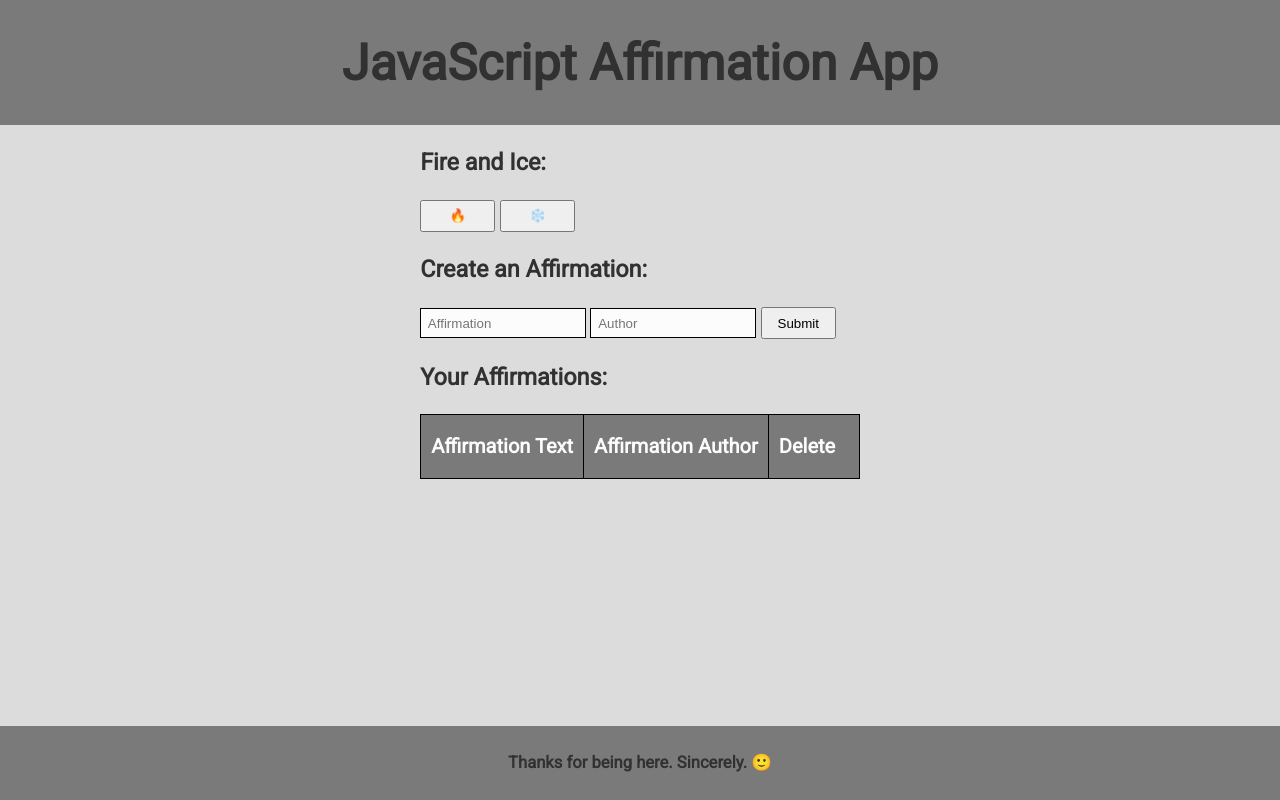
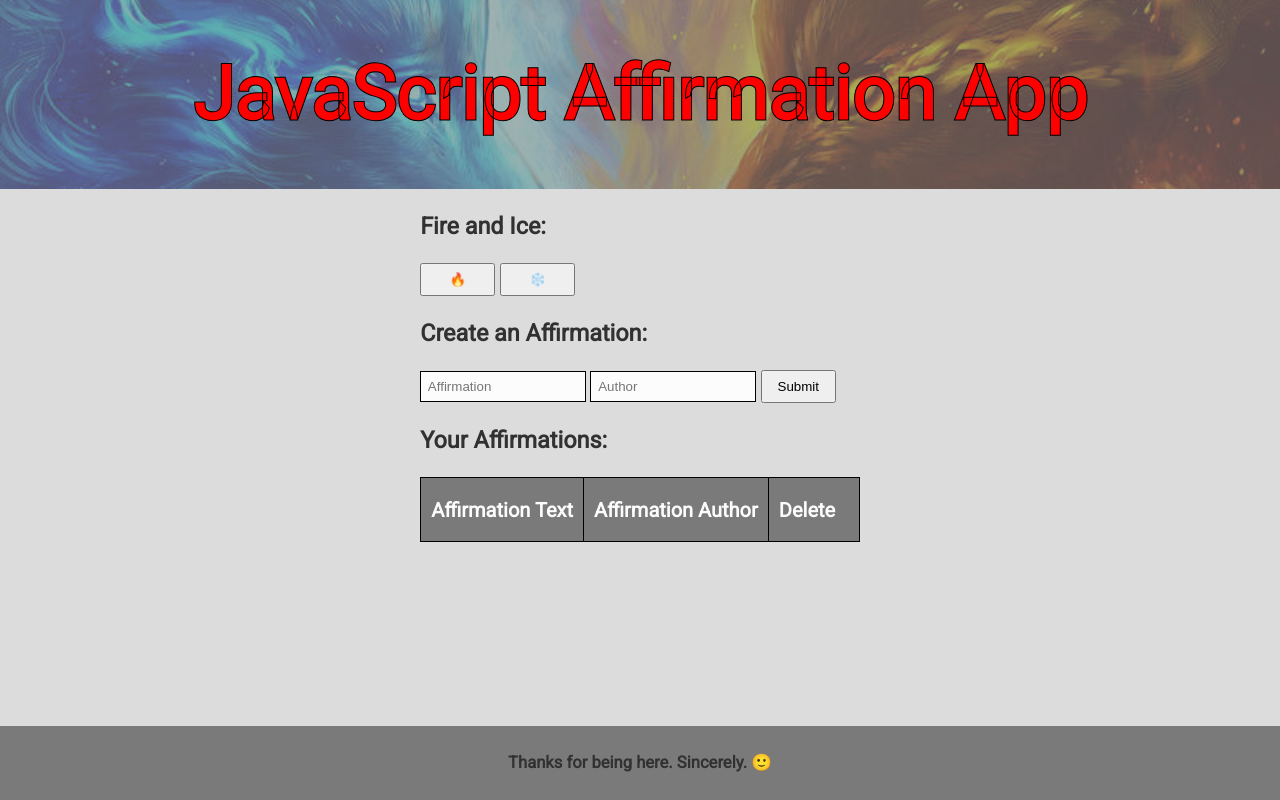
Before and after one commit to RaptorRage421/js-affirmation-app-group-project, a plain HTML site: page index.html in a window 1280 px wide. Drawn offline with Linux system fonts and the light colour scheme.

Commit message:
minor tweaks to the css playing around with different attributes.

```diff
--- a/style.css
+++ b/style.css
@@ -17,9 +17,20 @@ body {
   flex-direction: column;
 }
 header {
+  background-image: url(./images/fireandice.jpg);
+  background-size: cover;
+  background-blend-mode:exclusion;
+  background-repeat: no-repeat;
+ background-position: center;
+ background-color: #574e4e;
   height: 8em;
-  background-color: #7a7a7a;
   text-align: center;
+
+
+  font-size: 25px;
+
+  font-weight: 100;
+  color: red  ;
 }
 main {
   flex: auto;
@@ -41,7 +52,10 @@ header, footer {
   align-items: center;
 }
 h1 {
-  font-size: 2.5em;
+  font-size: 3em;
+  -webkit-text-stroke-width: 1px ;
+  -webkit-text-stroke-color: rgb(0, 0, 0) ;
+  font-weight: 900;
 }
 
 
@@ -82,10 +96,10 @@ thead {
 tbody tr:nth-child(odd){
  background-image: url(./images/fire.jpg);
  background-size: contain;
-
+ color: rgb(101, 240, 255);
 }
 tbody tr:nth-child(even){
   background-image: url(./images/ice.jpg);
   background-size: contain;
-
+  color: rgb(249, 61, 24);
 }
```
